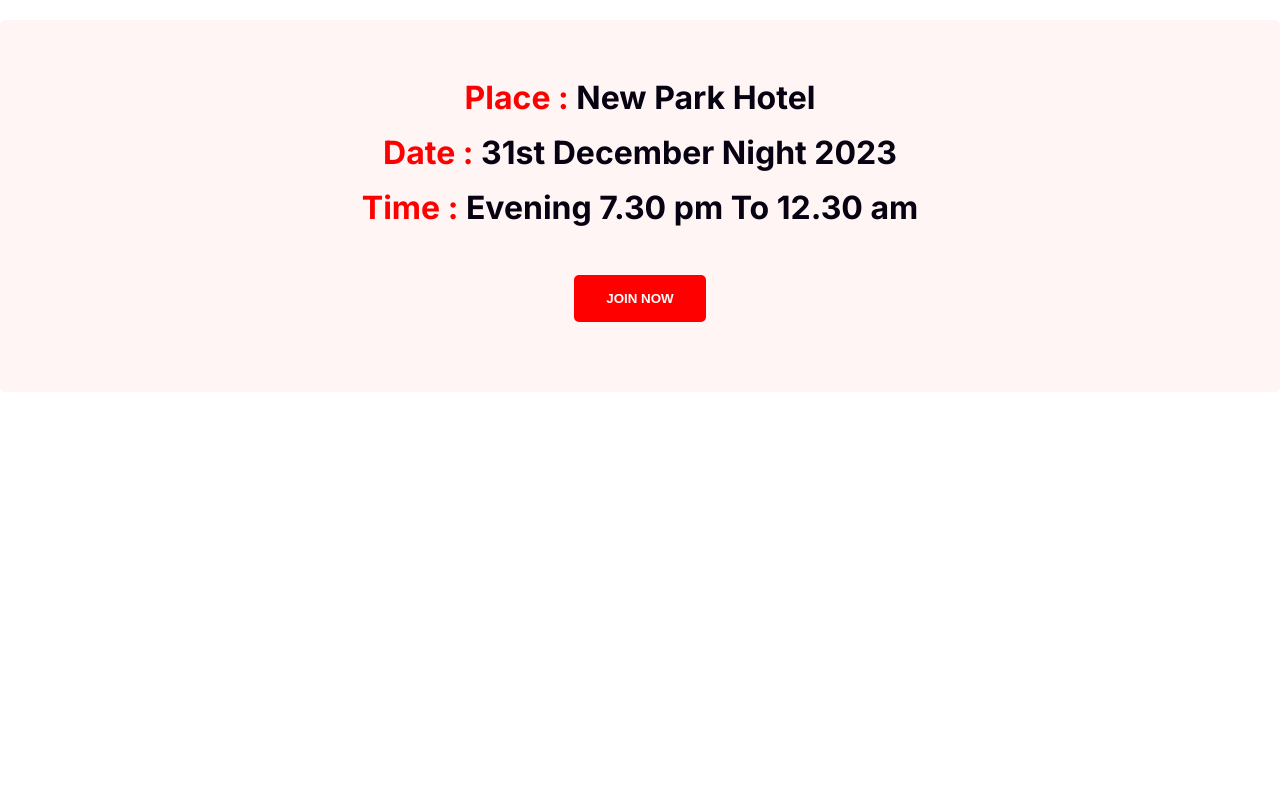
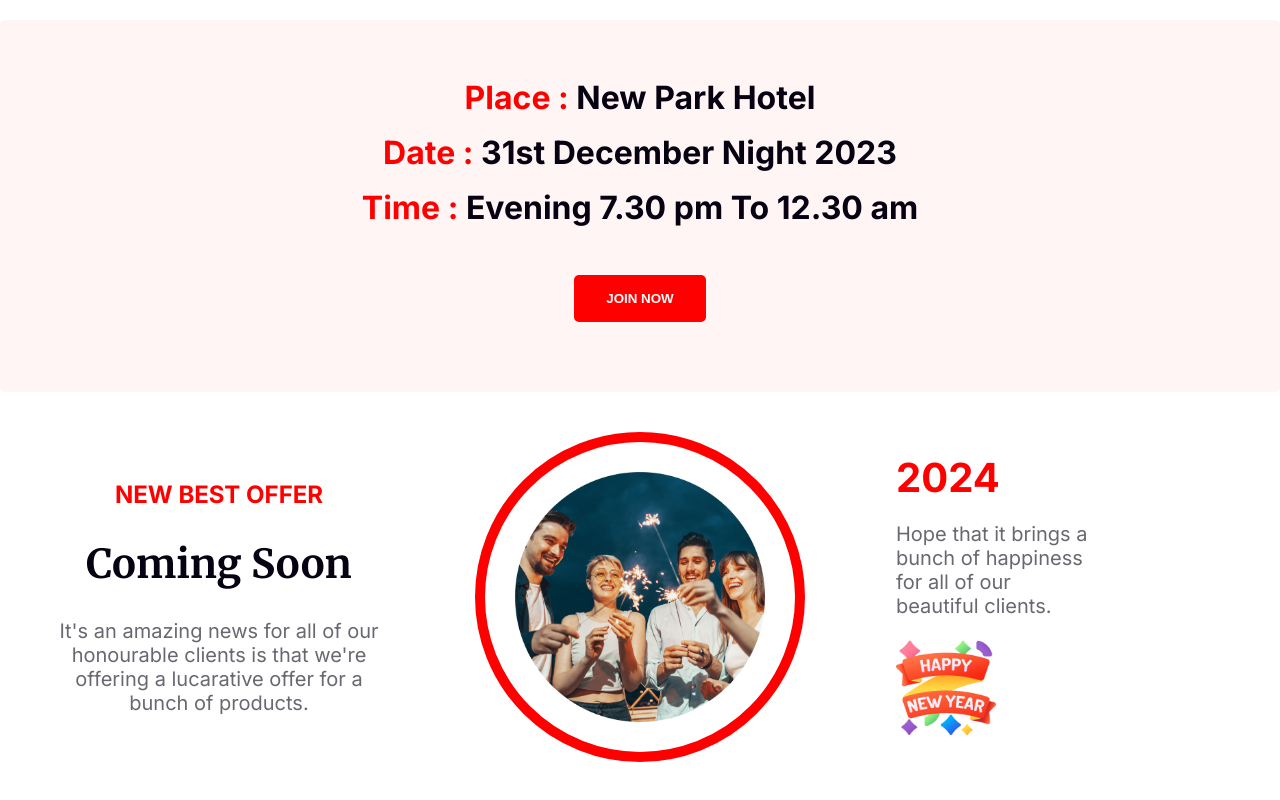
Before and after one commit to simanto2831/milestone_1_assignment, a plain HTML site: page index.html in a window 1280 px wide. Shown: the part 2357-3157 px from the top of the page. Before the commit the page ends 2789 px from the top, so only its background shows below. Drawn offline with Linux system fonts and the light colour scheme.

Commit message:
adding new_best_offer_section

```diff
--- a/index.html
+++ b/index.html
@@ -66,6 +66,35 @@
           <h4><button>JOIN NOW</button></h4>
         </div>
       </section>
+
+      <!-- new_best_offer section -->
+      <section class="new_best_offer_section">
+        <div class="offer_column_one">
+          <div>
+            <h4>NEW BEST OFFER</h4>
+            <h2>Coming Soon</h2>
+            <p>
+              It's an amazing news for all of our honourable clients is that
+              we're offering a lucarative offer for a bunch of products.
+            </p>
+          </div>
+        </div>
+        <div class="offer_column_two">
+          <div>
+            <img src="./images/Ellipse 1.png" alt="Happy clients image" />
+          </div>
+        </div>
+        <div class="offer_column_three">
+          <div>
+            <h2>2024</h2>
+            <p>
+              Hope that it brings a bunch of happiness for all of our beautiful
+              clients.
+            </p>
+            <img src="./images/Group 96.png" alt="new year banner photo" />
+          </div>
+        </div>
+      </section>
     </main>
     <footer></footer>
   </body>
--- a/style/style.css
+++ b/style/style.css
@@ -188,3 +188,94 @@ section {
   background-color: #fff;
   transition: 0.5s all;
 }
+
+/* css for new_best_offer */
+.new_best_offer_section {
+  display: flex;
+  flex-wrap: wrap;
+  justify-content: space-between;
+  align-items: center;
+}
+.offer_column_one {
+  flex-basis: 30%;
+
+  display: flex;
+  flex-direction: column;
+  align-items: flex-end;
+  justify-items: flex-end;
+}
+.offer_column_one div {
+  width: 330px;
+}
+.offer_column_one h4 {
+  color: #f00;
+  font-size: 24px;
+  font-family: "Inter", sans-serif;
+  font-weight: 700;
+  text-align: center;
+}
+.offer_column_one h2 {
+  color: #070211;
+  font-size: 40px;
+  font-weight: 800;
+  font-family: "Merriweather", serif;
+  text-align: center;
+  margin: 30px 0;
+}
+.offer_column_one p {
+  font-family: "Inter", sans-serif;
+  font-size: 20px;
+  font-weight: 400;
+  color: rgba(7, 2, 17, 0.6);
+  text-align: center;
+}
+
+.offer_column_two {
+  flex-basis: 30%;
+
+  display: flex;
+  flex-direction: column;
+  align-items: center;
+  justify-items: center;
+}
+.offer_column_two div {
+  width: 330px;
+  height: 330px;
+  border: 10px solid #f00;
+  border-radius: 463px;
+  position: relative;
+}
+.offer_column_two img {
+  width: 250px;
+  height: 250px;
+  position: absolute;
+  top: 50%;
+  left: 50%;
+  transform: translate(-50%, -50%);
+}
+
+.offer_column_three {
+  flex-basis: 30%;
+}
+.offer_column_three div {
+  width: 330px;
+}
+.offer_column_three h2 {
+  color: #f00;
+  font-size: 40px;
+  font-family: "Inter", sans-serif;
+  font-weight: 700;
+  text-align: start;
+}
+.offer_column_three p {
+  font-family: "Inter", sans-serif;
+  font-size: 20px;
+  font-weight: 400;
+  color: rgba(7, 2, 17, 0.6);
+  text-align: start;
+  width: 200px;
+  margin: 20px 0;
+}
+.offer_column_three img {
+  width: 100px;
+}
```
